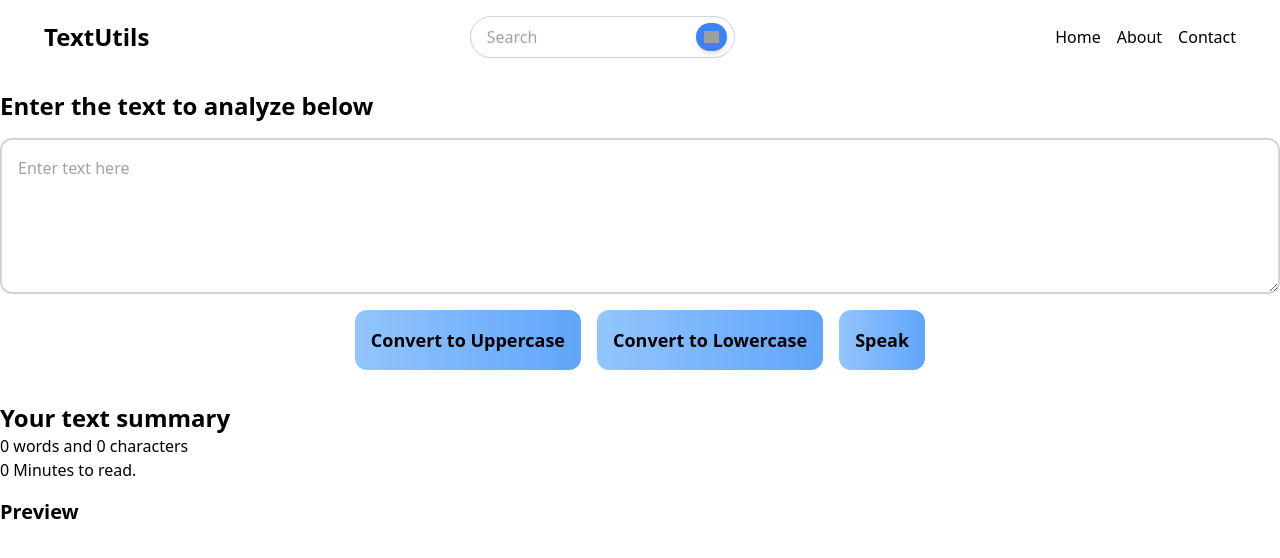
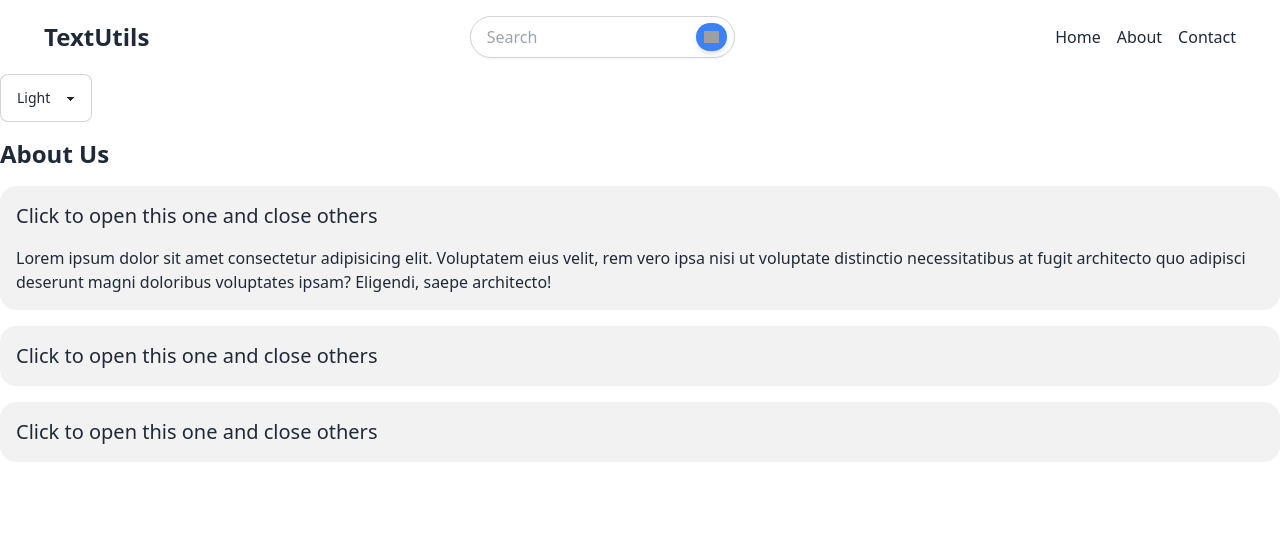
Before and after one commit to sajjadislam523/app-textutils, a React (Create React App) app: page / in a window 1280 px wide. Shown: the top 558 px of the page. Built offline with nearby package versions, Linux system fonts and the light colour scheme; grey boxes are pictures that could not be loaded.

Commit message:
added dark and light mode and changed some UI

```diff
--- a/package.json
+++ b/package.json
@@ -36,6 +36,7 @@
     ]
   },
   "devDependencies": {
+    "daisyui": "^4.12.13",
     "tailwindcss": "^3.4.13"
   }
 }
--- a/src/App.js
+++ b/src/App.js
@@ -1,6 +1,8 @@
 import './App.css';
+import About from './components/About';
 import Navbar from './components/Navbar';
-import TextForm from './components/TextForm';
+// import TextForm from './components/TextForm';
+import ThemeSwitcher from './components/ThemeSwitcher';
 
 function App() {
 
@@ -8,8 +10,10 @@ function App() {
     <>
       {/* <Navbar title="TextUtils" aboutText="About" contactText="Contact" homeText="Home" /> */}
       <Navbar title="TextUtils" />
-      <div className='container mx-auto'>
-        <TextForm heading="Enter the text to analyze below" />
+      <div className='container px-6 md:px-0 mx-auto'>
+        <ThemeSwitcher />
+        {/* <TextForm heading="Enter the text to analyze below" /> */}
+        <About />
       </div>
     </>
   );
--- /dev/null
+++ b/src/components/About.js
@@ -0,0 +1,30 @@
+import React from 'react'
+
+export default function About() {
+    return (
+        <div className='my-4 space-y-4'>
+            <h1 className='text-2xl font-bold'>About Us</h1>
+            <div className="collapse bg-base-200">
+                <input type="radio" name="my-accordion-1" defaultChecked />
+                <div className="collapse-title text-xl font-medium">Click to open this one and close others</div>
+                <div className="collapse-content">
+                    <p>Lorem ipsum dolor sit amet consectetur adipisicing elit. Voluptatem eius velit, rem vero ipsa nisi ut voluptate distinctio necessitatibus at fugit architecto quo adipisci deserunt magni doloribus voluptates ipsam? Eligendi, saepe architecto!</p>
+                </div>
+            </div>
+            <div className="collapse bg-base-200">
+                <input type="radio" name="my-accordion-1" />
+                <div className="collapse-title text-xl font-medium">Click to open this one and close others</div>
+                <div className="collapse-content">
+                    <p>Lorem ipsum dolor sit amet consectetur adipisicing elit. Quo amet minus ullam omnis saepe enim voluptatibus officiis quis alias rerum, maxime non corporis praesentium natus pariatur voluptatem accusamus molestias quas maiores provident odit et exercitationem incidunt laborum! Iste quidem suscipit ut error neque natus architecto!</p>
+                </div>
+            </div>
+            <div className="collapse bg-base-200">
+                <input type="radio" name="my-accordion-1" />
+                <div className="collapse-title text-xl font-medium">Click to open this one and close others</div>
+                <div className="collapse-content">
+                    <p>Lorem ipsum dolor sit amet consectetur, adipisicing elit. Autem, ratione iste aperiam unde adipisci sapiente mollitia quaerat natus? Ipsam tempora commodi officia adipisci similique, excepturi, inventore cumque fugiat consequatur reiciendis beatae recusandae ut delectus dolores, neque dignissimos atque impedit libero modi? Id nesciunt excepturi et, voluptatibus qui obcaecati aspernatur magni laborum provident maxime assumenda expedita deleniti nam, impedit, a distinctio!</p>
+                </div>
+            </div>
+        </div>
+    )
+}
--- a/src/components/Navbar.js
+++ b/src/components/Navbar.js
@@ -9,7 +9,7 @@ export default function Navbar(props) {
     return (
         <>
             <nav className='flex items-center justify-between py-4 md:px-11'>
-                <div className='px-8 md:px-0'>
+                <div className='px-4 md:px-0'>
                     <p className='text-2xl font-bold'>{props.title}</p>
                 </div>
 
@@ -54,7 +54,7 @@ export default function Navbar(props) {
                     <a href="/" className='w-full py-4 text-center transition duration-300 ease-in-out border-b border-gray-600 hover:bg-gray-800'>
                         {props.homeText}
                     </a>
-                    <a href="/" className='w-full py-4 text-center transition duration-300 ease-in-out border-b border-gray-600 hover:bg-gray-800'>
+                    <a href="About" className='w-full py-4 text-center transition duration-300 ease-in-out border-b border-gray-600 hover:bg-gray-800'>
                         {props.aboutText}
                     </a>
                     <a href="/" className='w-full py-4 text-center transition duration-300 ease-in-out hover:bg-gray-800'>
--- a/src/components/TextForm.js
+++ b/src/components/TextForm.js
@@ -18,8 +18,23 @@ export default function TextForm(props) {
         setText(event.target.value);
     }
 
+    const handleClear = () => {
+        let clearText = '';
+        setText(clearText);
+    }
+
     const speak = () => {
         let msg = new SpeechSynthesisUtterance(text);
+
+        const voices = window.speechSynthesis.getVoices();
+
+        const selectedVoice = voices.find(voice => voice.name === "Microsoft Zira - English (United States)");
+
+        if (selectedVoice) {
+            msg.voice = selectedVoice;
+        }
+
+
         window.speechSynthesis.speak(msg);
 
         const toggle = document.getElementById('toggle')
@@ -34,6 +49,10 @@ export default function TextForm(props) {
         }
     }
 
+    window.speechSynthesis.onvoiceschanged = () => {
+        console.log(window.speechSynthesis.getVoices());
+    };
+
     const [text, setText] = useState('');
 
     return (
@@ -44,13 +63,10 @@ export default function TextForm(props) {
                     <textarea className='p-4 border-2 border-gray-300 focus:outline-none rounded-xl' placeholder='Enter text here' onChange={handleOnChange} value={text} id="myBox" rows="5" cols="50"></textarea>
                 </div>
                 <div className='flex flex-wrap items-center justify-center gap-4'>
-
-                    <button onClick={handleUpClick} className='p-4 md:text-lg font-bold transition-all duration-500 ease-in-out bg-gradient-to-r from-blue-300 to-blue-400 md:hover:text-xl hover:from-blue-400 hover:to-blue-500 hover:scale-105 hover:shadow-2xl hover:text-white rounded-xl'>Convert to Uppercase</button>
-
-                    <button onClick={handleLowClick} className='p-4 md:text-lg font-bold transition-all duration-500 ease-in-out bg-gradient-to-r from-blue-300 to-blue-400 md:hover:text-xl hover:from-blue-400 hover:to-blue-500 hover:scale-105 hover:shadow-2xl hover:text-white rounded-xl'>Convert to Lowercase</button>
-
-                    <button onClick={speak} id='toggle' className='p-4 md:text-lg font-bold transition-all duration-500 ease-in-out bg-gradient-to-r from-blue-300 to-blue-400 md:hover:text-xl hover:from-blue-400 hover:to-blue-500 hover:scale-105 hover:shadow-2xl hover:text-white rounded-xl'>Speak</button>
-
+                    <button onClick={handleUpClick} className="btn btn-xs sm:btn-sm md:btn-md btn-outline btn-primary">Uppercase</button>
+                    <button onClick={handleLowClick} className="btn btn-xs sm:btn-sm md:btn-md btn-outline btn-primary">Lowercase</button>
+                    <button onClick={speak} id='toggle' className="btn btn-xs sm:btn-sm md:btn-md btn-outline btn-accent">Speak</button>
+                    <button onClick={handleClear} className="btn btn-xs sm:btn-sm md:btn-md btn-outline btn-error">Clear</button>
                 </div>
             </div>
             <div className="py-4 px-8 md:px-0">
--- /dev/null
+++ b/src/components/ThemeSwitcher.js
@@ -0,0 +1,28 @@
+import React, { useEffect, useState } from "react";
+
+export default function ThemeSwitcher() {
+    const [theme, setTheme] = useState("light");
+
+    const handleThemeChange = (e) => {
+        const newTheme = e.target.value;
+        setTheme(newTheme);
+        document.documentElement.setAttribute("data-theme", newTheme);
+    };
+
+    useEffect(() => {
+        document.documentElement.setAttribute("data-theme", "light");
+    }, []);
+
+    return (
+        <div className="flex items-center space-x-4">
+            <select
+                value={theme}
+                onChange={handleThemeChange}
+                className="select select-bordered"
+            >
+                <option value="light">Light</option>
+                <option value="dark">Dark</option>
+            </select>
+        </div>
+    );
+}
--- a/tailwind.config.js
+++ b/tailwind.config.js
@@ -1,4 +1,5 @@
 /** @type {import('tailwindcss').Config} */
+
 module.exports = {
   content: [
     "./src/pages/**/*.{js,ts,jsx,tsx}",
@@ -8,5 +9,10 @@ module.exports = {
   theme: {
     extend: {},
   },
-  plugins: [],
+  plugins: [
+    require('daisyui'),
+  ],
+  daisyui: {
+    themes: ["light", "dark"],
+  }
 }
```
Also changed, not shown: 2 other files (tests, documents, lock files or other folders).
